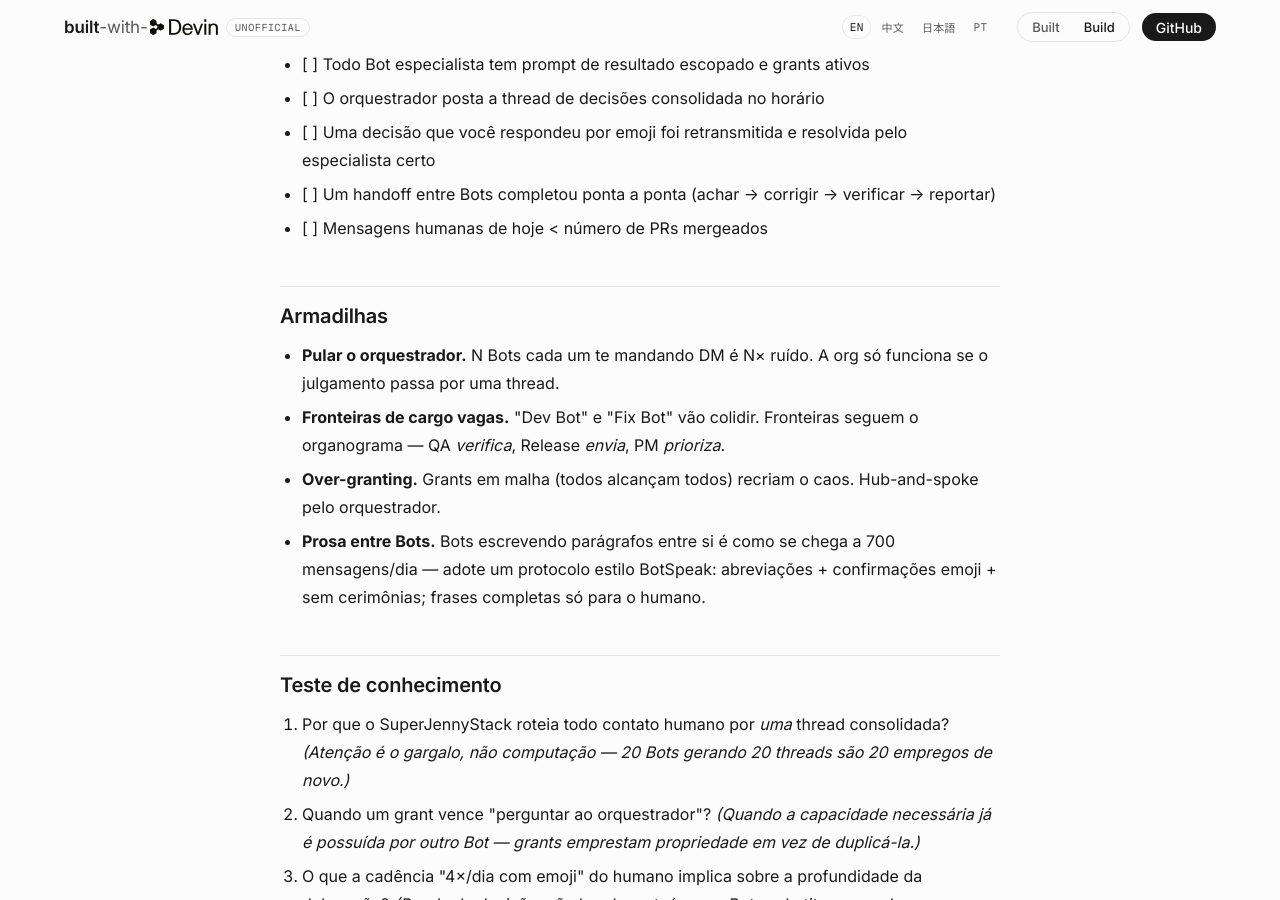
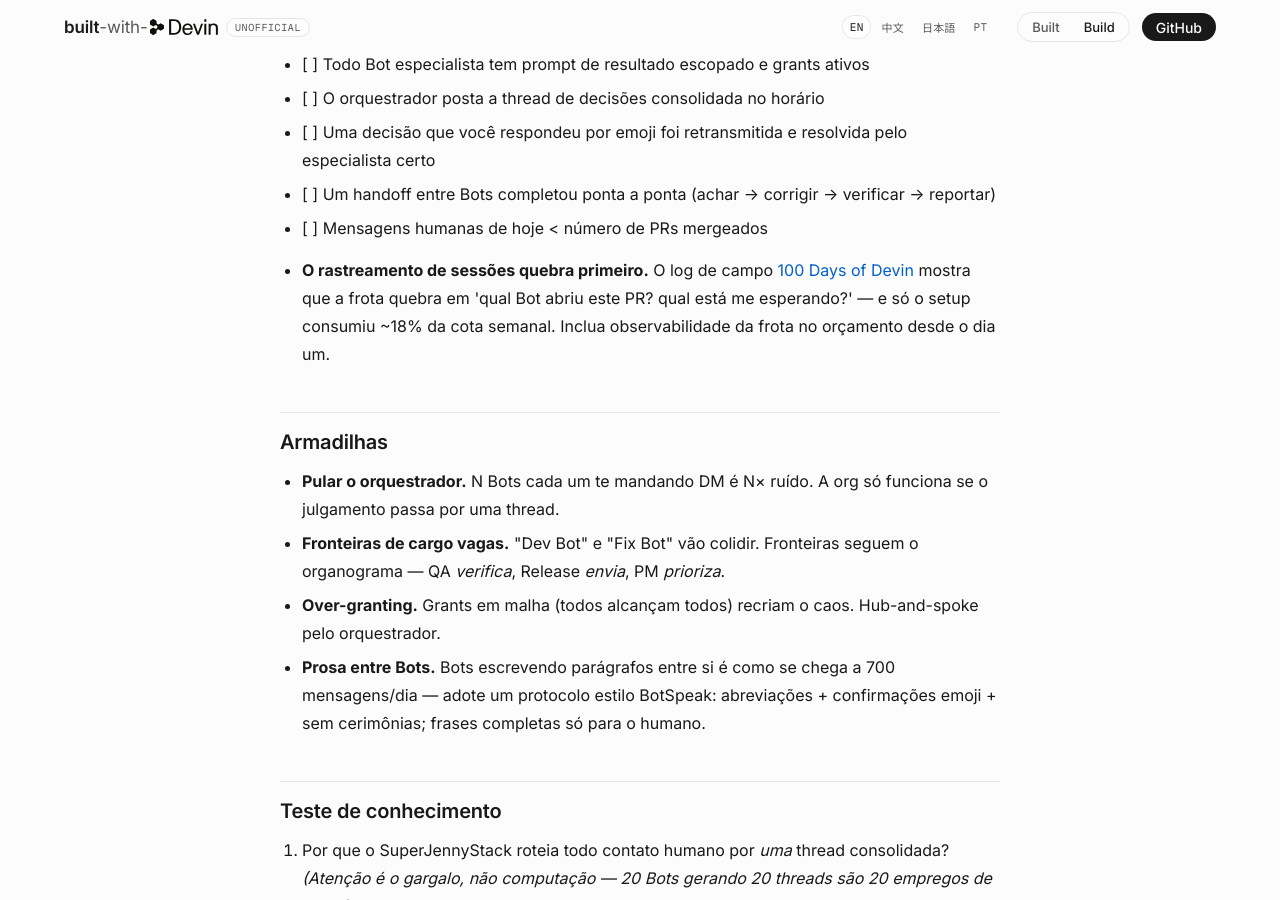
Before and after one commit to Till3005/built-with-devin, a Jekyll site: the page docs/guides/pt/bots-203-multi-bot-org.html, which Jekyll copies as it is, in a window 1280 px wide and 900 px high, scrolled down 4478 px. Built offline with Jekyll 4.4.1, drawn with Linux system fonts in a browser that asks for light colours.

Commit message:
Rebuild guides (bots-203 pitfall)
Co-Authored-By: Devin AI <158243242+devin-ai-integration[bot]@users.noreply.github.com>

```diff
--- a/docs/guides/bots-203-multi-bot-org.html
+++ b/docs/guides/bots-203-multi-bot-org.html
@@ -199,7 +199,8 @@ replies as decisions and relay them.
 <li><strong>Skipping the orchestrator.</strong> N Bots each DMing you is N× noise. The org only works if judgment funnels through one thread.</li>
 <li><strong>Vague job boundaries.</strong> "Dev Bot" and "Fix Bot" will collide. Boundaries follow the org chart — QA <em>verifies</em>, Release <em>ships</em>, PM <em>prioritizes</em>.</li>
 <li><strong>Over-granting.</strong> Mesh grants (everyone can reach everyone) recreate chaos. Hub-and-spoke through the orchestrator.</li>
-<li><strong>Prose between Bots.</strong> Bots writing paragraphs to each other is how you get 700 messages/day — adopt a BotSpeak-style protocol: shorthand + emoji receipts + no niceties; full sentences only for the human.</li>
+<li><strong>Prose between Bots.</strong> Bots writing paragraphs to each other is how you get 700 messages/day — adopt a BotSpeak-style protocol: shorthand + emoji receipts + no niceties; full sentences only for the human.
+<strong>Session tracking is the first thing that doesn't scale.</strong> The <a href="https://www.raijuna.com/blog/devin-100-day-challenge-day-1">100 Days of Devin</a> field log found fleet ops break on 'which Bot produced this PR? which one needs me?' — and setup alone consumed ~18% of weekly quota. Budget for fleet observability from day one.</li>
 </ul>
 <h2 id="knowledge-check">Knowledge check<a class="hlink" href="#knowledge-check" aria-hidden="true">#</a></h2>
 <ol>
--- a/docs/guides/pt/bots-203-multi-bot-org.html
+++ b/docs/guides/pt/bots-203-multi-bot-org.html
@@ -192,7 +192,12 @@ replies as decisions and relay them.
 <li>[ ] O orquestrador posta a thread de decisões consolidada no horário</li>
 <li>[ ] Uma decisão que você respondeu por emoji foi retransmitida e resolvida pelo especialista certo</li>
 <li>[ ] Um handoff entre Bots completou ponta a ponta (achar → corrigir → verificar → reportar)</li>
-<li>[ ] Mensagens humanas de hoje &lt; número de PRs mergeados</li>
+<li>
+<p>[ ] Mensagens humanas de hoje &lt; número de PRs mergeados</p>
+</li>
+<li>
+<p><strong>O rastreamento de sessões quebra primeiro.</strong> O log de campo <a href="https://www.raijuna.com/blog/devin-100-day-challenge-day-1">100 Days of Devin</a> mostra que a frota quebra em 'qual Bot abriu este PR? qual está me esperando?' — e só o setup consumiu ~18% da cota semanal. Inclua observabilidade da frota no orçamento desde o dia um.</p>
+</li>
 </ul>
 <h2 id="armadilhas">Armadilhas<a class="hlink" href="#armadilhas" aria-hidden="true">#</a></h2>
 <ul>
```
Also changed, not shown: docs/guides/ja/bots-203-multi-bot-org.html (+6 -1 lines), docs/guides/zh/bots-203-multi-bot-org.html (+6 -1 lines), docs/reproducing-devin-bots.md (+1 -0 lines).
